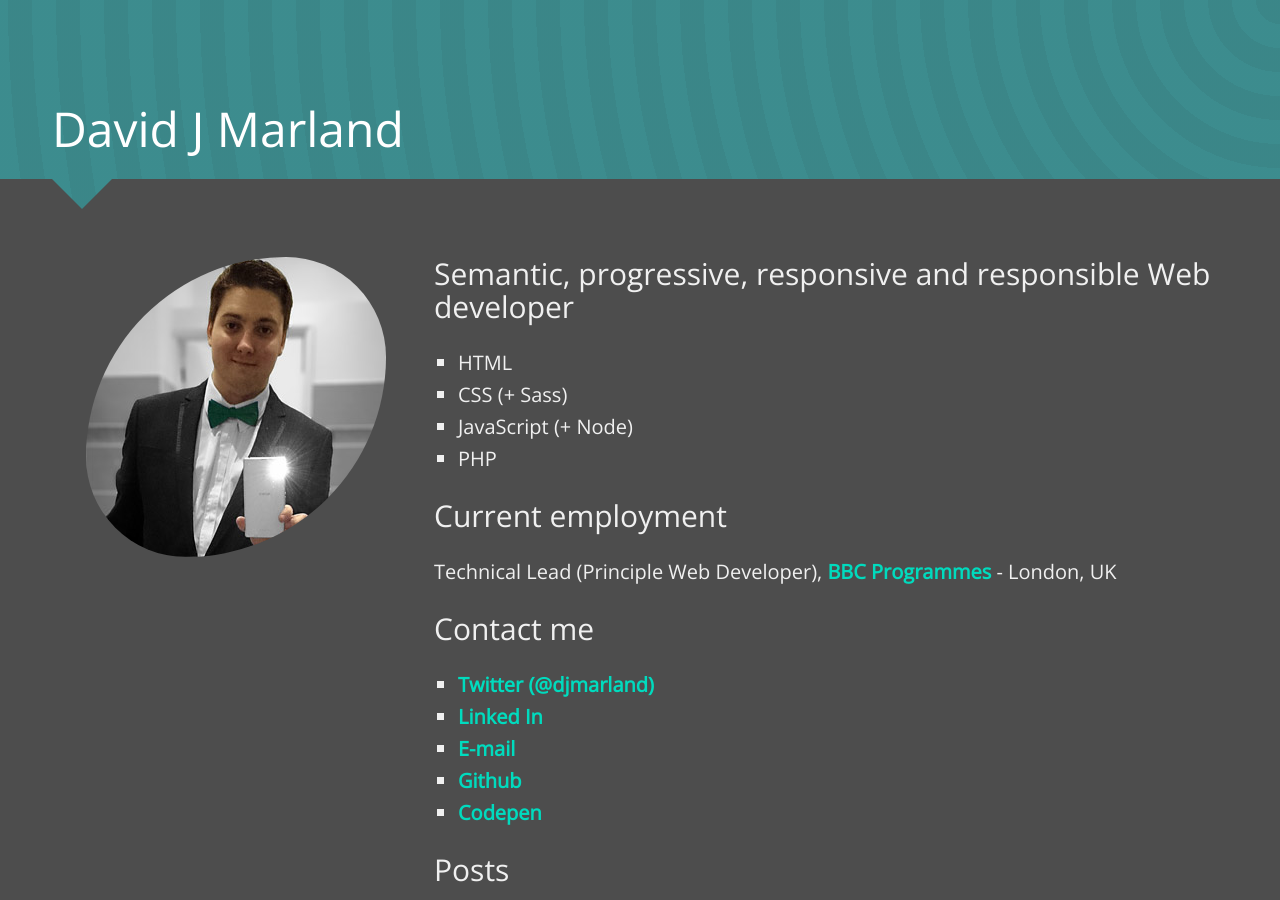
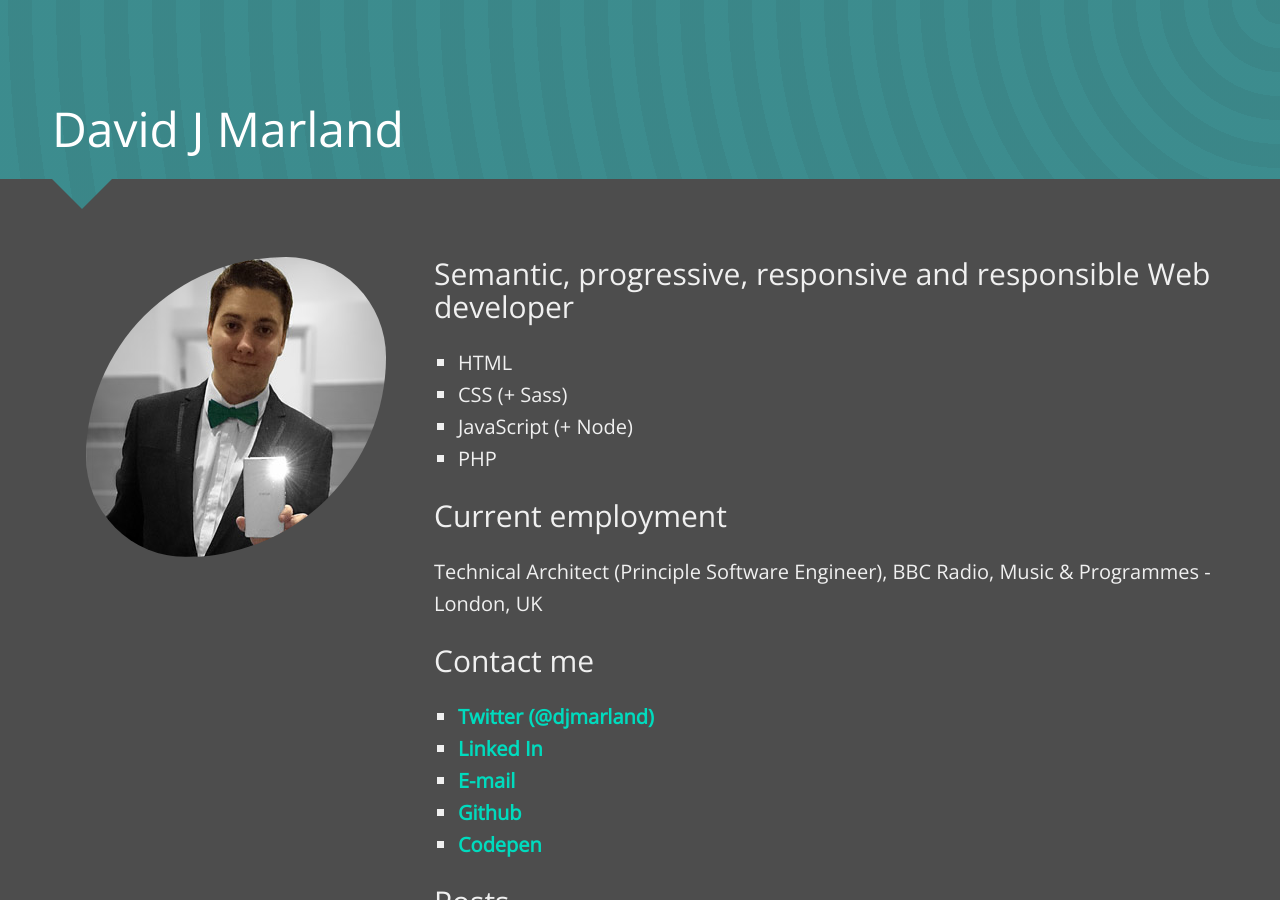
Before and after one commit to djmarland/djmarland.github.io, a Jekyll site: the page built from index.html, in a window 1280 px wide and 900 px high. Built offline with Jekyll 4.4.1, drawn with Linux system fonts in a browser that asks for light colours.

Commit message:
Update role

```diff
--- a/index.html
+++ b/index.html
@@ -10,9 +10,7 @@ layout: home
     <li>PHP</li>
 </ul>
 <h2>Current employment</h2>
-<p>Technical Lead (Principle Web Developer), <a href="http://www.bbc.co.uk/programmes">BBC Programmes</a> - London, UK</p>
-<!--<p>As a web developer I have strong <a href="/beliefs/">beliefs</a>. Asking me to do something that
-violates them will be hard work.</p>-->
+<p>Technical Architect (Principle Software Engineer), BBC Radio, Music &amp; Programmes - London, UK</p>
 
 <h2>Contact me</h2>
 <ul>
```
